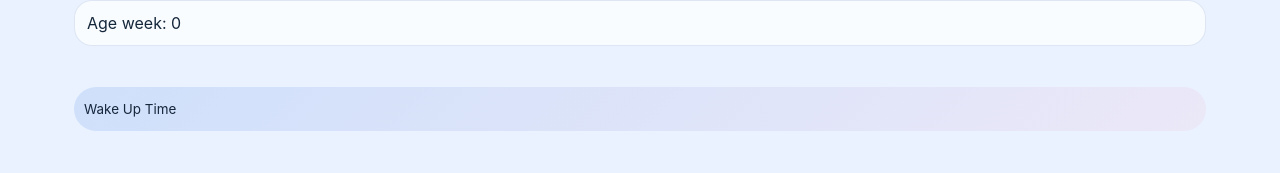
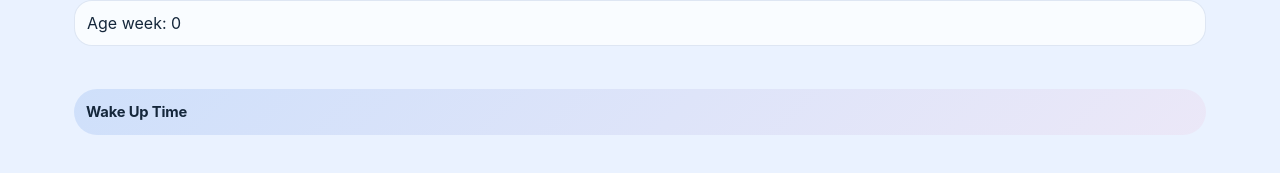
Before and after one commit to timothysantos/babyflow, a React (Vite) app: page /profile in a window 1280 px wide. Shown: the part 1000-1173 px from the top of the page. Built offline with nearby package versions, Linux system fonts and the light colour scheme.

Commit message:
simplify active feed timing chip

```diff
--- a/src/client/components/feed/ActiveFeedTaskCard.tsx
+++ b/src/client/components/feed/ActiveFeedTaskCard.tsx
@@ -92,9 +92,6 @@ export function ActiveFeedTaskCard({ session, now, onAddSegment, onCloseSession,
           {status}
         </p>
       </div>
-      <p className="active-feed-elapsed" data-testid="active-feed-elapsed">
-        {formatElapsed(session.startedAt, now)}
-      </p>
       <div className="active-feed-current-segment" data-testid="active-feed-current-segment">
         <span>{formatSegmentLabel(currentSegment)}</span>
         <strong data-testid="active-feed-segment-elapsed">{formatElapsed(currentSegmentStartedAt, now)}</strong>
--- a/src/client/global.css
+++ b/src/client/global.css
@@ -320,9 +320,11 @@ button[aria-pressed='true'],
   display: inline-flex;
   align-items: center;
   min-height: 32px;
-  padding: 6px 10px;
+  padding: 7px 12px;
   border-radius: 999px;
-  font-size: 0.84rem;
+  font-size: 0.92rem;
+  font-weight: 700;
+  letter-spacing: -0.01em;
 }
 
 .panel-stack {
@@ -348,14 +350,6 @@ button[aria-pressed='true'],
   margin: 2px 0 0;
   font-size: 1.22rem;
   letter-spacing: 0;
-}
-
-.active-feed-elapsed {
-  margin: 0;
-  font-size: 3.2rem;
-  font-weight: 850;
-  letter-spacing: 0;
-  line-height: 1;
 }
 
 .active-feed-current-segment {
@@ -505,10 +499,6 @@ button[aria-pressed='true'],
 
   .today-page .page-title {
     font-size: 1.28rem;
-  }
-
-  .active-feed-elapsed {
-    font-size: 2.35rem;
   }
 
   .today-page .page-subtitle {
```
Also changed, not shown: 3 other files (tests, documents, lock files or other folders).
